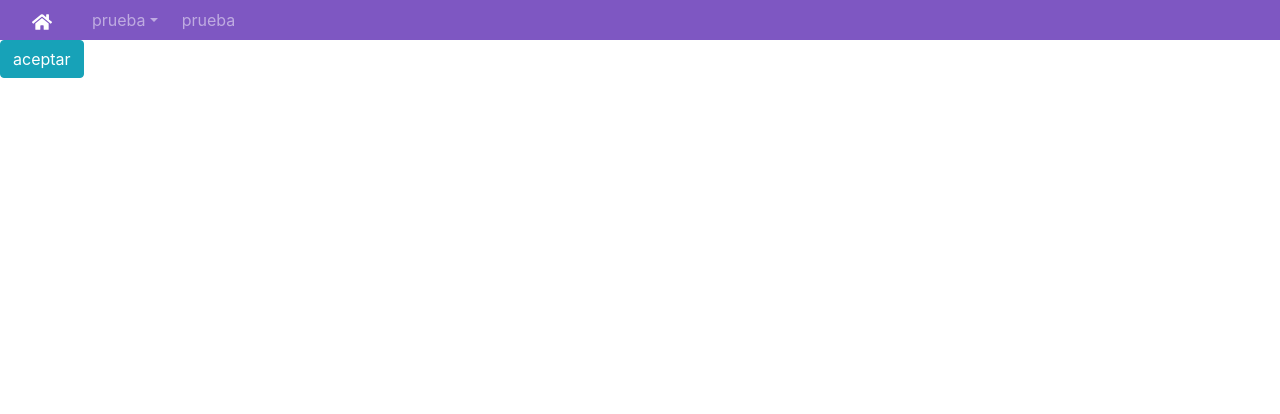
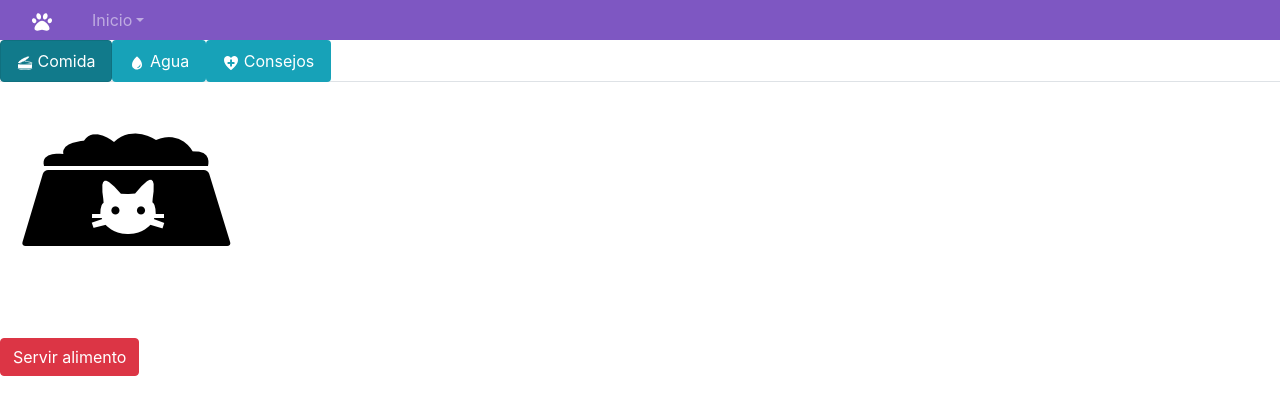
Before and after one commit to FranciscoGB03/larrymentador, a React (Create React App) app: page /acciones in a window 1280 px wide. Shown: the top 414 px of the page. Built offline with nearby package versions, Linux system fonts and the light colour scheme.

Commit message:
se agrego icono de carga de pantalla

```diff
--- a/src/components/Acciones.js
+++ b/src/components/Acciones.js
@@ -1,10 +1,48 @@
 import React from 'react';
 import Template from '../template/Template';
+import { GiOpenedFoodCan } from 'react-icons/gi';
+import { GiHeartPlus } from 'react-icons/gi';
+import { IoIosWater } from 'react-icons/io';
+import icono from '../img/cat-food-icon-hide.png'
 
 const Acciones =()=>{
     return (
         <Template>
-            <button type="button" className="btn btn-info">aceptar</button>
+            <ul className="nav nav-tabs" id="myTab" role="tablist">
+                <li className="nav-item">
+                    <a className="nav-link active btn btn-info"  id="food-tab"  data-toggle="tab"
+                        href="#foodpet" role="tab" aria-controls="home" aria-selected="true">
+                        <GiOpenedFoodCan/> Comida
+                    </a>
+                </li>
+                <li class="nav-item">
+                    <a className="nav-link btn btn-info"  id="water-tab"  data-toggle="tab"
+                        href="#waterpet" role="tab" aria-controls="home" aria-selected="true">
+                        <IoIosWater/> Agua
+                    </a>
+                </li>
+                <li class="nav-item">
+                    <a className="nav-link btn btn-info"  id="advice-tab"  data-toggle="tab"
+                        href="#advicepet" role="tab" aria-controls="home" aria-selected="true">
+                        <GiHeartPlus/> Consejos
+                    </a>
+                </li>
+            </ul>
+            <div className="tab-content" id="myTabContent">
+                <div className="tab-pane fade show active" id="foodpet" role="tabpanel"
+                    aria-labelledby="water-tab">
+                    <img src={icono} /> <br />
+                    <button type="button" className="btn btn-danger">Servir alimento</button>
+                </div>
+                <div className="tab-pane fade show " id="waterpet" role="tabpanel"
+                    aria-labelledby="food-tab">
+                    Contenido de la pestaña 2
+                </div>
+                <div className="tab-pane fade show " id="advicepet" role="tabpanel"
+                    aria-labelledby="advice-tab">
+                    Contenido de la pestaña 3
+                </div>
+            </div>
         </Template>
     );
 }
--- a/src/components/Home.js
+++ b/src/components/Home.js
@@ -1,5 +1,6 @@
 import React from 'react';
 
-const Home =()=><div>hola </div>;
+const Home =()=>
+    <div>hola </div>;
 
 export default Home;
--- a/src/template/Navbar.js
+++ b/src/template/Navbar.js
@@ -1,12 +1,12 @@
 import React from 'react'
 import { NavLink } from 'react-router-dom';
-import { FaHome } from 'react-icons/fa';
+import { FaPaw } from 'react-icons/fa';
 
 const Navbar = () => {
     return (
         <nav className="navbar navbar-expand-lg navbar-dark deep-purple lighten-1 py-0 text-small">
             <NavLink to="/" className="nav-link navbar-brand" href="#"><span>
-                <FaHome />
+                <FaPaw />
             </span></NavLink>
             <button className="navbar-toggler" type="button" data-toggle="collapse"
                 data-target="#navbarSupportedContent" aria-controls="navbarSupportedContent"
@@ -19,22 +19,16 @@ const Navbar = () => {
                     <li className="nav-item dropdown ">
                         <a className="nav-link dropdown-toggle" href="#" id="navbarDropdown" role="button"
                             data-toggle="dropdown" aria-haspopup="true" aria-expanded="false">
-                            prueba
-                                <span className="py-1"></span>
+                            Inicio
+                            <span className="py-1"></span>
                         </a>
                         <div className="dropdown-menu dropdown-menu-right text-small "
                             aria-labelledby="navbarDropdown">
                             <NavLink className="dropdown-item"
                                 to="/recepcionMateriaPrima">
-                                <span className="ml-2">prueba</span>
+                                <span className="ml-2">Ayuda</span>
                             </NavLink>
                         </div>
-                    </li>
-                    <li className="nav-item">
-                        <NavLink className="nav-link"
-                            to="/recepcionMateriaPrima">
-                            <span className="ml-2">prueba</span>
-                        </NavLink>
                     </li>
                 </ul>
             </div>
```
Also changed, not shown: src/img/cat-food-icon-full.png (added), src/img/cat-food-icon-hide.png (added).
